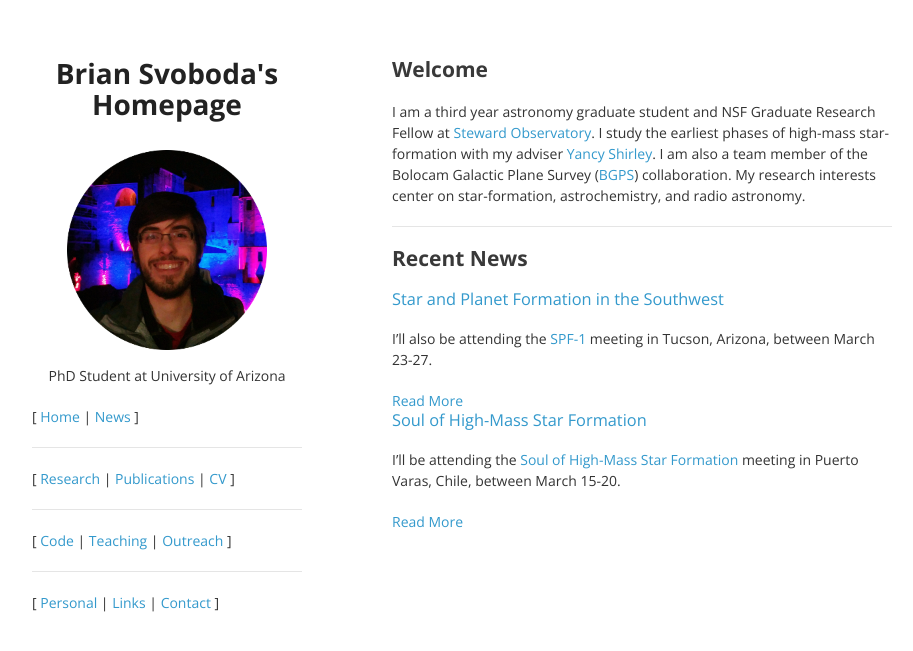
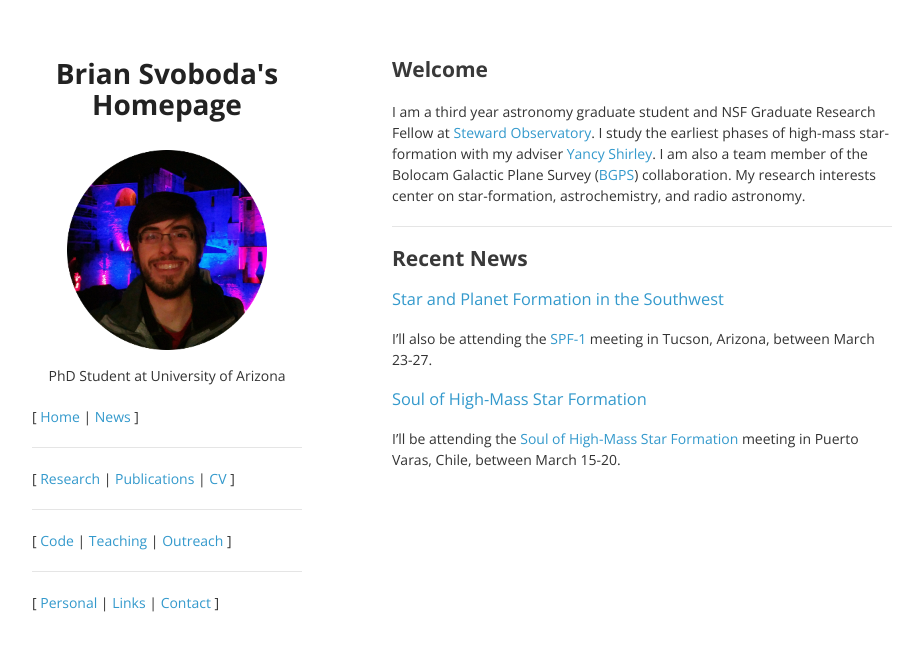
Before and after one commit to autocorr/autocorr.github.io, a Jekyll site: the page built from index.html, in a window 1280 px wide. Shown: the top 651 px of the page, without its empty margins (178-1091 px from the left). Built offline with Jekyll 4.4.1, drawn with Linux system fonts in a browser that asks for light colours.

Commit message:
fix spacing, remove read more

```diff
--- a/_includes/recent_posts.html
+++ b/_includes/recent_posts.html
@@ -5,7 +5,6 @@
 
 		<div class="entry">
 			{{ post.content | truncatewords:40 }}
-			<a href="{{ post.url }}" class="read-more">Read More</a>
 		</div>
 	{% endfor %}
 	</article>
```
